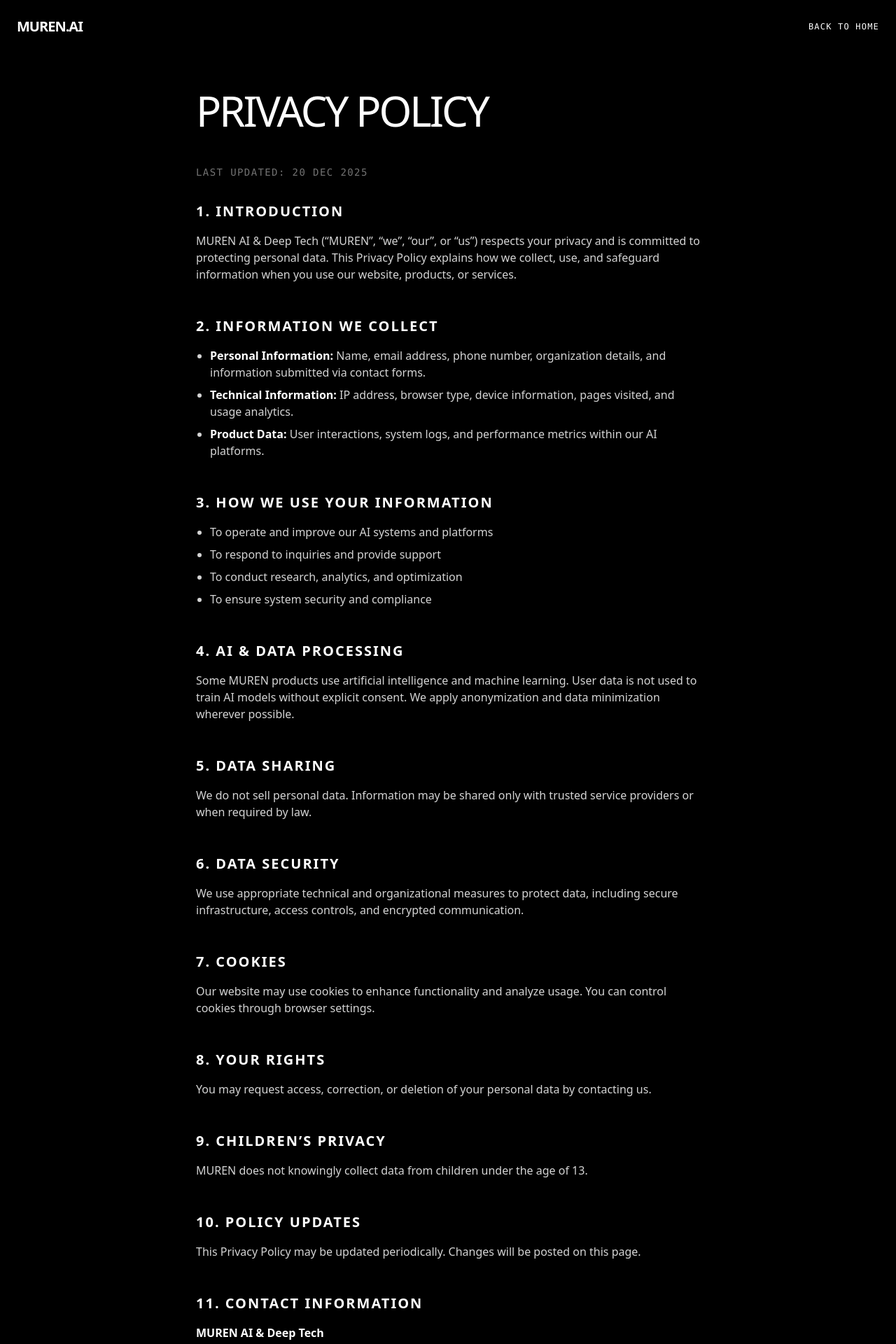
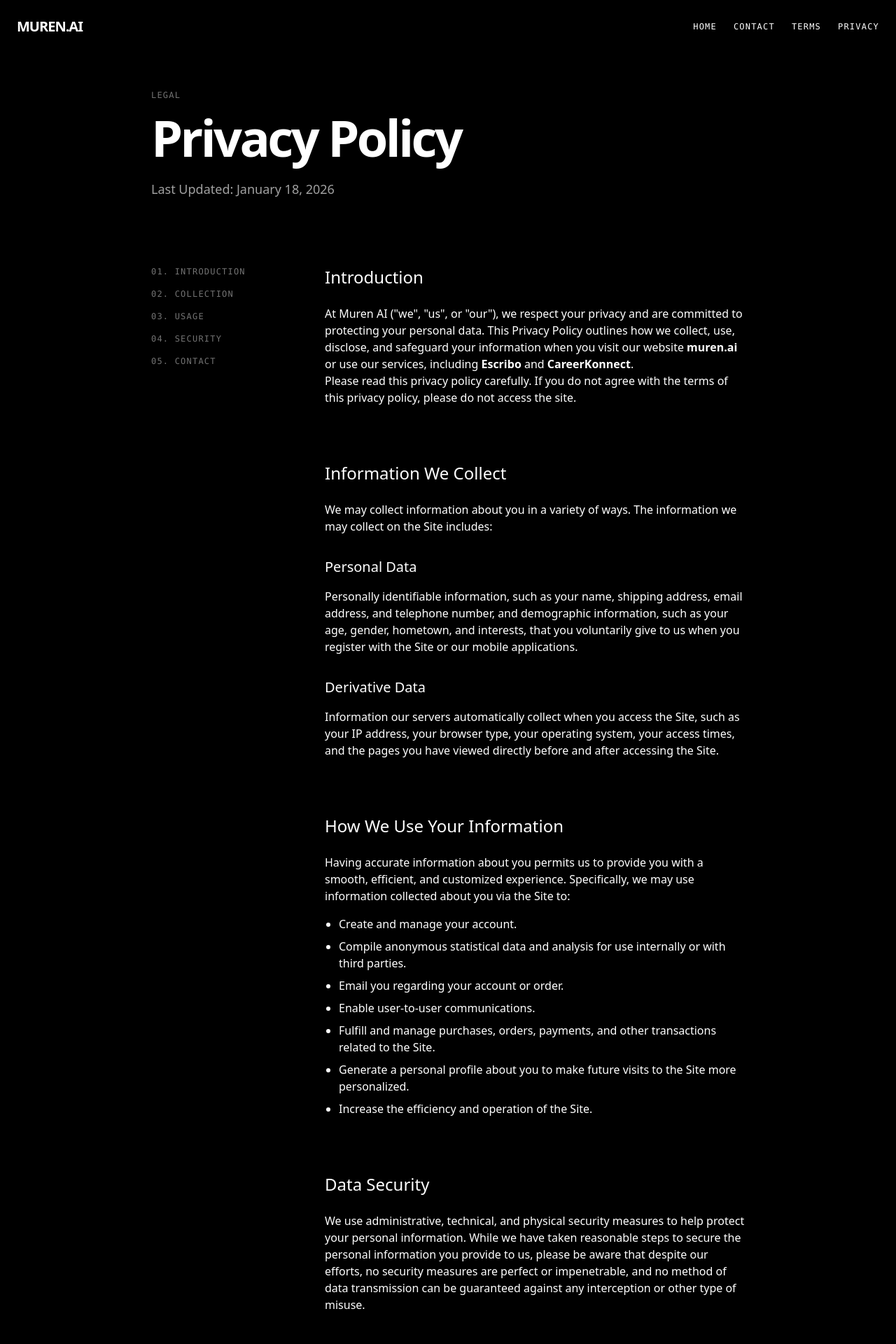
Before and after one commit to muren-ai/muren-web, a Next.js app: page /privacy in a window 1280 px wide. Shown: the top 1920 px of the page at 70% size. Built offline with nearby package versions, Linux system fonts and the light colour scheme.

Commit message:
refactor: apply new header and redesign privacy policy

```diff
--- a/src/app/contact/page.tsx
+++ b/src/app/contact/page.tsx
@@ -1,17 +1,14 @@
 'use client';
 
 import Link from 'next/link';
+import { Header } from '@/components/Header';
 
 export default function Contact() {
     return (
         <main className="bg-black text-white min-h-screen selection:bg-white selection:text-black font-sans">
             {/* Navigation */}
-            <nav className="fixed top-0 left-0 w-full p-6 flex justify-between items-center z-50 mix-blend-difference">
-                <Link href="/" className="text-xl font-bold tracking-tighter uppercase">muren.ai</Link>
-                <div className="flex gap-4 text-xs font-mono uppercase tracking-widest">
-                    <Link href="/">Back to Home</Link>
-                </div>
-            </nav>
+            {/* Navigation */}
+            <Header />
 
             <div className="container mx-auto px-6 py-32 max-w-3xl min-h-[80vh] flex flex-col justify-center">
                 <h1 className="text-4xl sm:text-6xl font-light mb-12 tracking-tighter uppercase">Contact Us</h1>
--- a/src/app/privacy/page.tsx
+++ b/src/app/privacy/page.tsx
@@ -1,105 +1,93 @@
 'use client';
 
-import Link from 'next/link';
+import { Header } from '@/components/Header';
 
 export default function PrivacyPolicy() {
     return (
         <main className="bg-black text-white min-h-screen selection:bg-white selection:text-black font-sans">
-            {/* Navigation */}
-            <nav className="fixed top-0 left-0 w-full p-6 flex justify-between items-center z-50 mix-blend-difference">
-                <Link href="/" className="text-xl font-bold tracking-tighter uppercase">muren.ai</Link>
-                <div className="flex gap-4 text-xs font-mono uppercase tracking-widest">
-                    <Link href="/">Back to Home</Link>
+            <Header />
+
+            <div className="container mx-auto px-6 py-32 max-w-4xl">
+                <div className="mb-24">
+                    <span className="block text-xs font-mono uppercase tracking-widest text-neutral-500 mb-4">Legal</span>
+                    <h1 className="text-5xl sm:text-7xl font-bold tracking-tighter mb-6">Privacy Policy</h1>
+                    <p className="text-neutral-400 text-lg">Last Updated: January 18, 2026</p>
                 </div>
-            </nav>
 
-            <div className="container mx-auto px-6 py-32 max-w-3xl">
-                <h1 className="text-4xl sm:text-6xl font-light mb-12 tracking-tighter uppercase">Privacy Policy</h1>
+                <div className="grid grid-cols-1 md:grid-cols-[200px_1fr] gap-12">
+                    <div className="hidden md:block sticky top-32 h-fit">
+                        <ul className="text-xs font-mono uppercase tracking-widest text-neutral-500 space-y-4">
+                            <li><a href="#introduction" className="hover:text-white transition-colors">01. Introduction</a></li>
+                            <li><a href="#collection" className="hover:text-white transition-colors">02. Collection</a></li>
+                            <li><a href="#usage" className="hover:text-white transition-colors">03. Usage</a></li>
+                            <li><a href="#security" className="hover:text-white transition-colors">04. Security</a></li>
+                            <li><a href="#contact" className="hover:text-white transition-colors">05. Contact</a></li>
+                        </ul>
+                    </div>
 
-                <div className="prose prose-invert prose-lg text-neutral-300">
-                    <p className="text-sm font-mono tracking-widest text-neutral-500 mb-8 uppercase">Last Updated: 20 Dec 2025</p>
-
-                    <section className="mb-12">
-                        <h2 className="text-xl font-bold text-white mb-4 uppercase tracking-widest text-sm">1. Introduction</h2>
+                    <div className="prose prose-invert prose-lg max-w-none prose-headings:font-bold prose-headings:tracking-tight prose-p:text-neutral-300 prose-li:text-neutral-300">
+                        <section id="introduction" className="mb-20 scroll-mt-32">
+                            <h2 className="text-2xl mb-6">Introduction</h2>
                             <p>
-                            MUREN AI & Deep Tech (“MUREN”, “we”, “our”, or “us”) respects your privacy and is committed to protecting personal data. This Privacy Policy explains how we collect, use, and safeguard information when you use our website, products, or services.
+                                At Muren AI ("we", "us", or "our"), we respect your privacy and are committed to protecting your personal data. This Privacy Policy outlines how we collect, use, disclose, and safeguard your information when you visit our website <strong>muren.ai</strong> or use our services, including <strong>Escribo</strong> and <strong>CareerKonnect</strong>.
+                            </p>
+                            <p>
+                                Please read this privacy policy carefully. If you do not agree with the terms of this privacy policy, please do not access the site.
                             </p>
                         </section>
 
-                    <section className="mb-12">
-                        <h2 className="text-xl font-bold text-white mb-4 uppercase tracking-widest text-sm">2. Information We Collect</h2>
-                        <ul className="list-disc pl-5 space-y-2">
-                            <li><strong className="text-white">Personal Information:</strong> Name, email address, phone number, organization details, and information submitted via contact forms.</li>
-                            <li><strong className="text-white">Technical Information:</strong> IP address, browser type, device information, pages visited, and usage analytics.</li>
-                            <li><strong className="text-white">Product Data:</strong> User interactions, system logs, and performance metrics within our AI platforms.</li>
+                        <section id="collection" className="mb-20 scroll-mt-32">
+                            <h2 className="text-2xl mb-6">Information We Collect</h2>
+                            <p>
+                                We may collect information about you in a variety of ways. The information we may collect on the Site includes:
+                            </p>
+
+                            <h3 className="text-xl mt-8 mb-4 text-white">Personal Data</h3>
+                            <p>
+                                Personally identifiable information, such as your name, shipping address, email address, and telephone number, and demographic information, such as your age, gender, hometown, and interests, that you voluntarily give to us when you register with the Site or our mobile applications.
+                            </p>
+
+                            <h3 className="text-xl mt-8 mb-4 text-white">Derivative Data</h3>
+                            <p>
+                                Information our servers automatically collect when you access the Site, such as your IP address, your browser type, your operating system, your access times, and the pages you have viewed directly before and after accessing the Site.
+                            </p>
+                        </section>
+
+                        <section id="usage" className="mb-20 scroll-mt-32">
+                            <h2 className="text-2xl mb-6">How We Use Your Information</h2>
+                            <p>
+                                Having accurate information about you permits us to provide you with a smooth, efficient, and customized experience. Specifically, we may use information collected about you via the Site to:
+                            </p>
+                            <ul className="list-disc pl-5 space-y-2 mt-4">
+                                <li>Create and manage your account.</li>
+                                <li>Compile anonymous statistical data and analysis for use internally or with third parties.</li>
+                                <li>Email you regarding your account or order.</li>
+                                <li>Enable user-to-user communications.</li>
+                                <li>Fulfill and manage purchases, orders, payments, and other transactions related to the Site.</li>
+                                <li>Generate a personal profile about you to make future visits to the Site more personalized.</li>
+                                <li>Increase the efficiency and operation of the Site.</li>
                             </ul>
                         </section>
 
-                    <section className="mb-12">
-                        <h2 className="text-xl font-bold text-white mb-4 uppercase tracking-widest text-sm">3. How We Use Your Information</h2>
-                        <ul className="list-disc pl-5 space-y-2">
-                            <li>To operate and improve our AI systems and platforms</li>
-                            <li>To respond to inquiries and provide support</li>
-                            <li>To conduct research, analytics, and optimization</li>
-                            <li>To ensure system security and compliance</li>
-                        </ul>
-                    </section>
-
-                    <section className="mb-12">
-                        <h2 className="text-xl font-bold text-white mb-4 uppercase tracking-widest text-sm">4. AI & Data Processing</h2>
+                        <section id="security" className="mb-20 scroll-mt-32">
+                            <h2 className="text-2xl mb-6">Data Security</h2>
                             <p>
-                            Some MUREN products use artificial intelligence and machine learning. User data is not used to train AI models without explicit consent. We apply anonymization and data minimization wherever possible.
+                                We use administrative, technical, and physical security measures to help protect your personal information. While we have taken reasonable steps to secure the personal information you provide to us, please be aware that despite our efforts, no security measures are perfect or impenetrable, and no method of data transmission can be guaranteed against any interception or other type of misuse.
                             </p>
                         </section>
 
-                    <section className="mb-12">
-                        <h2 className="text-xl font-bold text-white mb-4 uppercase tracking-widest text-sm">5. Data Sharing</h2>
+                        <section id="contact" className="mb-20 scroll-mt-32">
+                            <h2 className="text-2xl mb-6">Contact Us</h2>
                             <p>
-                            We do not sell personal data. Information may be shared only with trusted service providers or when required by law.
+                                If you have questions or comments about this Privacy Policy, please contact us at:
                             </p>
+                            <div className="mt-8 p-8 border border-neutral-800 bg-neutral-900/50">
+                                <p className="mb-2 font-bold text-white">Muren AI</p>
+                                <p className="mb-4 text-neutral-400">National Science & Technology Park (NSTP)<br />NUST Islamabad, Pakistan</p>
+                                <p><a href="mailto:info@muren.ai" className="text-white border-b border-white pb-0.5 hover:text-neutral-300 hover:border-neutral-300 transition-colors">info@muren.ai</a></p>
+                            </div>
                         </section>
-
-                    <section className="mb-12">
-                        <h2 className="text-xl font-bold text-white mb-4 uppercase tracking-widest text-sm">6. Data Security</h2>
-                        <p>
-                            We use appropriate technical and organizational measures to protect data, including secure infrastructure, access controls, and encrypted communication.
-                        </p>
-                    </section>
-
-                    <section className="mb-12">
-                        <h2 className="text-xl font-bold text-white mb-4 uppercase tracking-widest text-sm">7. Cookies</h2>
-                        <p>
-                            Our website may use cookies to enhance functionality and analyze usage. You can control cookies through browser settings.
-                        </p>
-                    </section>
-
-                    <section className="mb-12">
-                        <h2 className="text-xl font-bold text-white mb-4 uppercase tracking-widest text-sm">8. Your Rights</h2>
-                        <p>
-                            You may request access, correction, or deletion of your personal data by contacting us.
-                        </p>
-                    </section>
-
-                    <section className="mb-12">
-                        <h2 className="text-xl font-bold text-white mb-4 uppercase tracking-widest text-sm">9. Children’s Privacy</h2>
-                        <p>
-                            MUREN does not knowingly collect data from children under the age of 13.
-                        </p>
-                    </section>
-
-                    <section className="mb-12">
-                        <h2 className="text-xl font-bold text-white mb-4 uppercase tracking-widest text-sm">10. Policy Updates</h2>
-                        <p>
-                            This Privacy Policy may be updated periodically. Changes will be posted on this page.
-                        </p>
-                    </section>
-
-                    <section className="mb-12">
-                        <h2 className="text-xl font-bold text-white mb-4 uppercase tracking-widest text-sm">11. Contact Information</h2>
-                        <p className="mb-2"><strong className="text-white">MUREN AI & Deep Tech</strong></p>
-                        <p className="mb-1">National Science & Technology Park (NSTP), NUST Islamabad</p>
-                        <p>Email: <a href="mailto:info@muren.ai" className="underline hover:text-white">info@muren.ai</a></p>
-                    </section>
+                    </div>
                 </div>
             </div>
 
--- a/src/app/terms/page.tsx
+++ b/src/app/terms/page.tsx
@@ -1,17 +1,14 @@
 'use client';
 
 import Link from 'next/link';
+import { Header } from '@/components/Header';
 
 export default function Terms() {
     return (
         <main className="bg-black text-white min-h-screen selection:bg-white selection:text-black font-sans">
             {/* Navigation */}
-            <nav className="fixed top-0 left-0 w-full p-6 flex justify-between items-center z-50 mix-blend-difference">
-                <Link href="/" className="text-xl font-bold tracking-tighter uppercase">muren.ai</Link>
-                <div className="flex gap-4 text-xs font-mono uppercase tracking-widest">
-                    <Link href="/">Back to Home</Link>
-                </div>
-            </nav>
+            {/* Navigation */}
+            <Header />
 
             <div className="container mx-auto px-6 py-32 max-w-3xl">
                 <h1 className="text-4xl sm:text-6xl font-light mb-12 tracking-tighter uppercase">Terms of Service</h1>
--- /dev/null
+++ b/src/components/Header.tsx
@@ -0,0 +1,20 @@
+'use client';
+
+import Link from 'next/link';
+
+export function Header() {
+    return (
+        <nav className="fixed top-0 left-0 w-full p-6 flex justify-between items-center z-50 mix-blend-difference text-white">
+            <Link href="/" className="text-xl font-bold tracking-tighter uppercase">
+                muren.ai
+            </Link>
+
+            <div className="flex gap-6 text-xs font-mono uppercase tracking-widest">
+                <Link href="/" className="hover:text-neutral-300 transition-colors">Home</Link>
+                <Link href="/contact" className="hover:text-neutral-300 transition-colors">Contact</Link>
+                <Link href="/terms" className="hover:text-neutral-300 transition-colors">Terms</Link>
+                <Link href="/privacy" className="hover:text-neutral-300 transition-colors">Privacy</Link>
+            </div>
+        </nav>
+    );
+}
```
Also changed, not shown: src/app/page.tsx (+3 -8 lines). Lines whose indentation alone changed are shown as unchanged.
